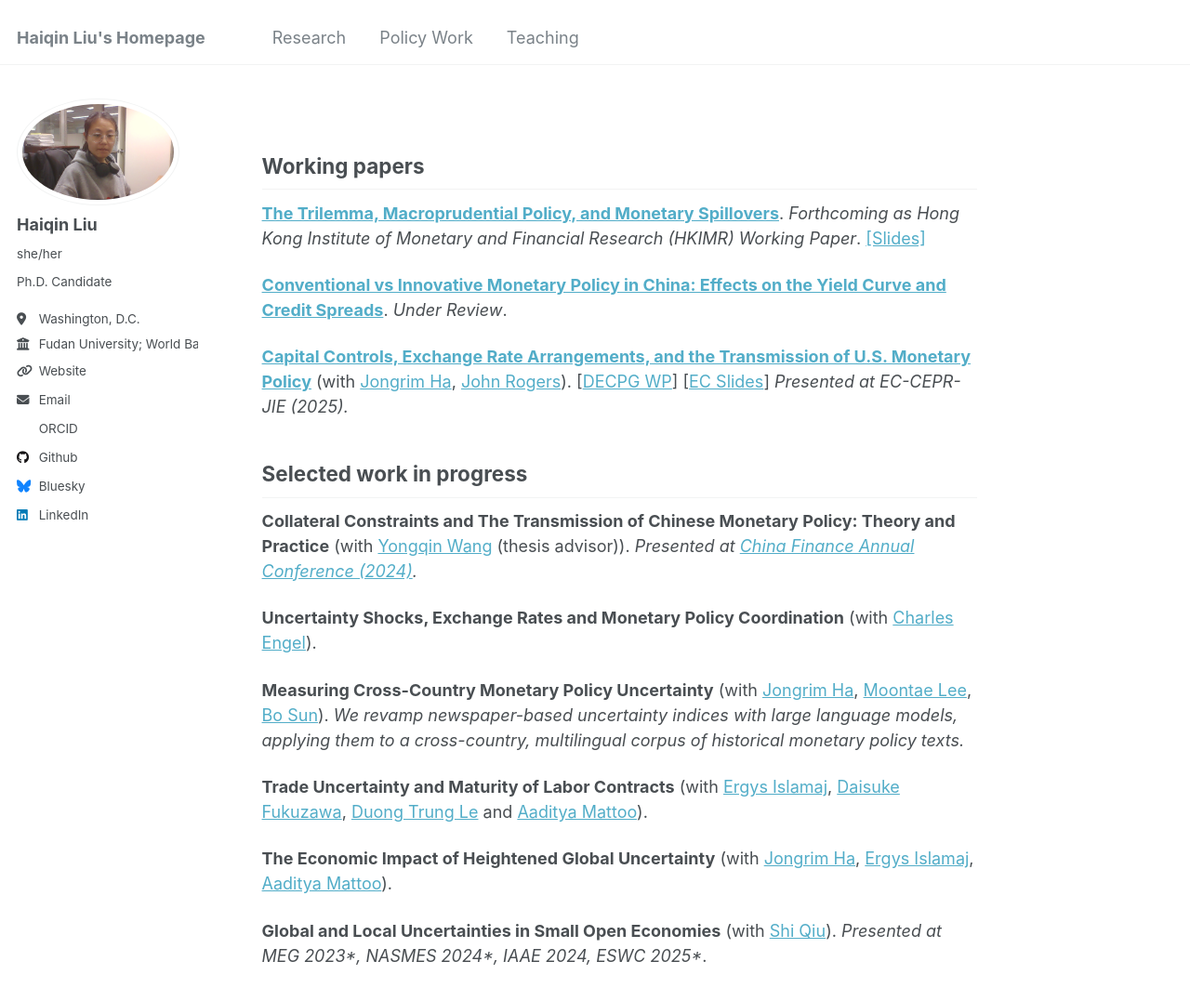
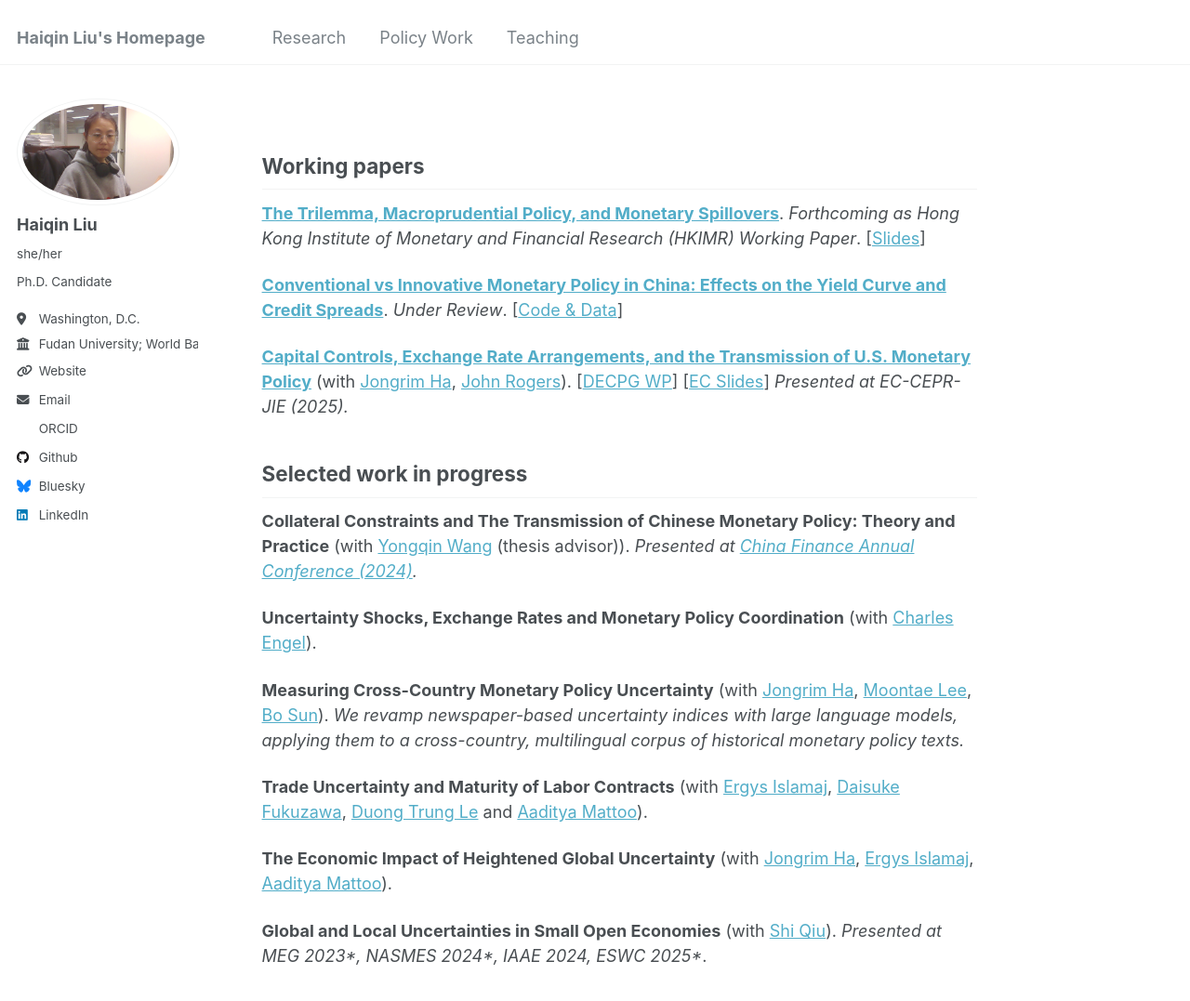
Before and after one commit to liuhaiqinFDU/liuhaiqinFDU.github.io, a Jekyll site: the page built from research.md, in a window 1280 px wide and 1254 px high. Shown: the top 1077 px of the window at 93% size. Built offline with Jekyll 4.4.1, drawn with Linux system fonts in a browser that asks for light colours; some web fonts are replaced.

Commit message:
Update research.md

```diff
--- a/research.md
+++ b/research.md
@@ -7,9 +7,9 @@
 
 ## Working papers
 
-[**The Trilemma, Macroprudential Policy, and Monetary Spillovers**](https://papers.ssrn.com/sol3/papers.cfm?abstract_id=5538878). *Forthcoming as Hong Kong Institute of Monetary and Financial Research (HKIMR) Working Paper*. [[Slides]](https://www.dropbox.com/scl/fi/syt73glashowatap0l2ax/JMP_Slides_EAPCE.pdf?rlkey=ok4rv6evq66lx307biadqruyn&st=4sd55cfa&dl=0)
+[**The Trilemma, Macroprudential Policy, and Monetary Spillovers**](https://papers.ssrn.com/sol3/papers.cfm?abstract_id=5538878). *Forthcoming as Hong Kong Institute of Monetary and Financial Research (HKIMR) Working Paper*. [[Slides](https://www.dropbox.com/scl/fi/syt73glashowatap0l2ax/JMP_Slides_EAPCE.pdf?rlkey=ok4rv6evq66lx307biadqruyn&st=4sd55cfa&dl=0)]
 
-[**Conventional vs Innovative Monetary Policy in China: Effects on the Yield Curve and Credit Spreads**](https://papers.ssrn.com/sol3/papers.cfm?abstract_id=6018296). *Under Review*.
+[**Conventional vs Innovative Monetary Policy in China: Effects on the Yield Curve and Credit Spreads**](https://papers.ssrn.com/sol3/papers.cfm?abstract_id=6018296). *Under Review*. [[Code & Data](https://dataverse.harvard.edu/dataset.xhtml?persistentId=doi:10.7910/DVN/1TVTXA)]
 
 [**Capital Controls, Exchange Rate Arrangements, and the Transmission of U.S. Monetary Policy**](https://papers.ssrn.com/sol3/papers.cfm?abstract_id=5894294) (with [Jongrim Ha](https://www.jongrimha.com/), [John Rogers](https://www.johnrogerseconomist.net/)). [[DECPG WP](https://documents.worldbank.org/en/publication/documents-reports/documentdetail/099737510042356177/idu0d0f72eff0c5f40430109e25085e3858b298c)] [[EC Slides](https://b1scrape.westeurope.cloudapp.azure.com/conf/2025/slides/I_JongrimHa.pdf)] *Presented at EC-CEPR-JIE (2025).*
 
```
